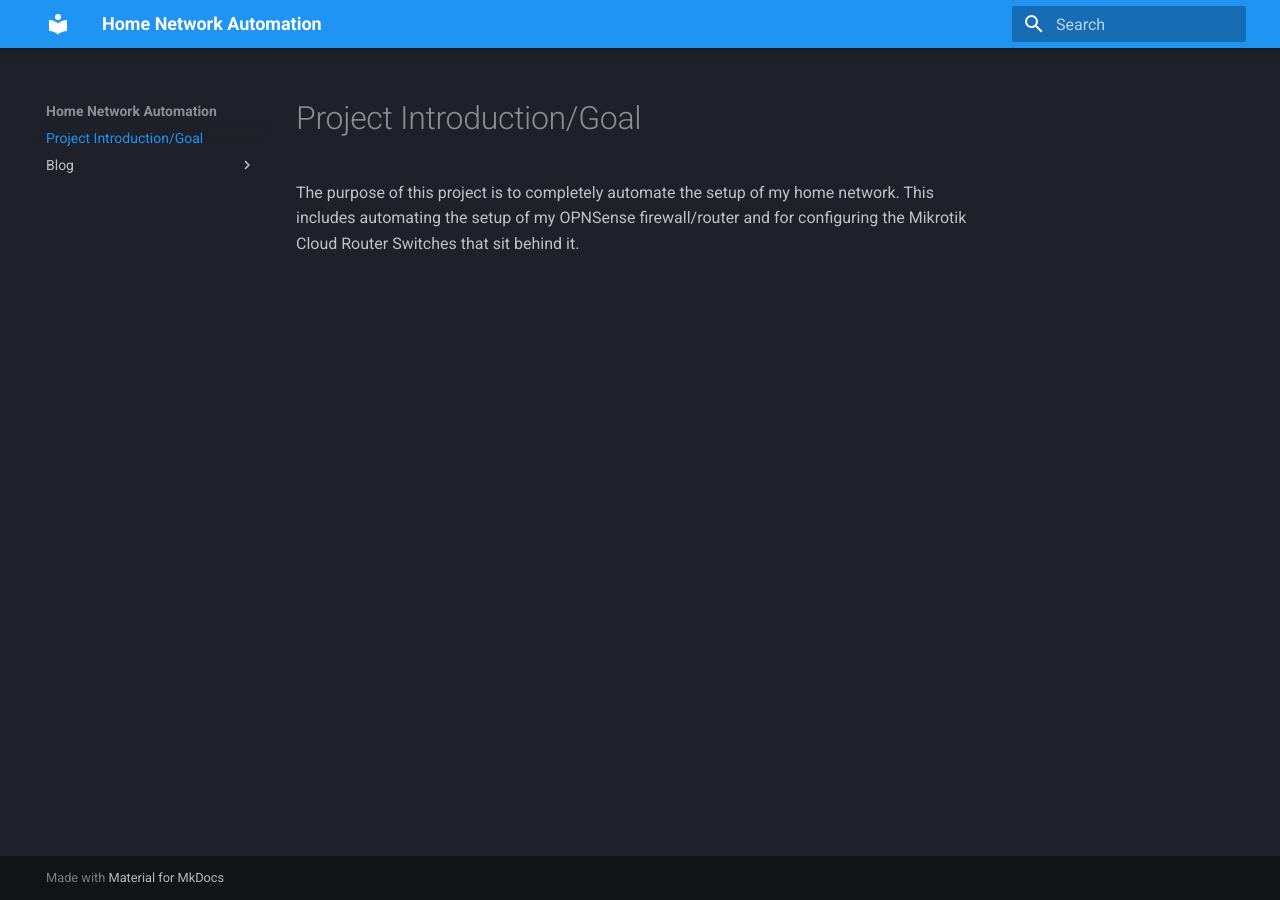
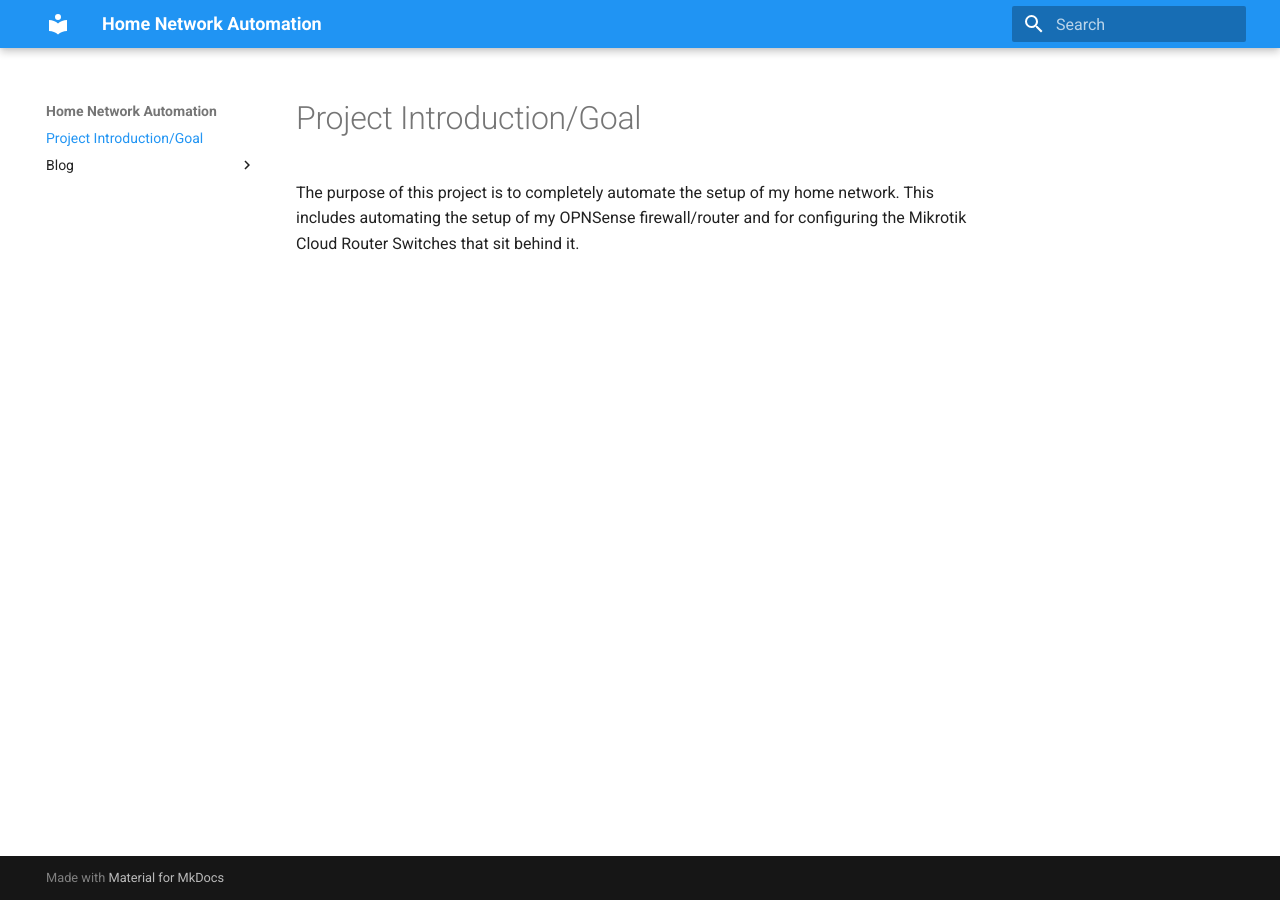
Before and after one commit to drinferno2001/HOME_NETWORK_AUTOMATION_WIKI, an MkDocs documentation site: the page built from docs/index.md, in a window 1280 px wide. Built offline with MkDocs 1.6.1 and Material for MkDocs 9.7.7, drawn with Linux system fonts in a browser that asks for light colours.

Commit message:
Reverted theme scheme to 'default' as the largest header displays better on it.

```diff
--- a/mkdocs.yml
+++ b/mkdocs.yml
@@ -3,7 +3,7 @@ site_url: https://firstgambrellianempire.com/hna-wiki
 theme:
   palette:
     primary: blue
-    scheme: slate
+    scheme: default
   name: material
 
 plugins:
```
